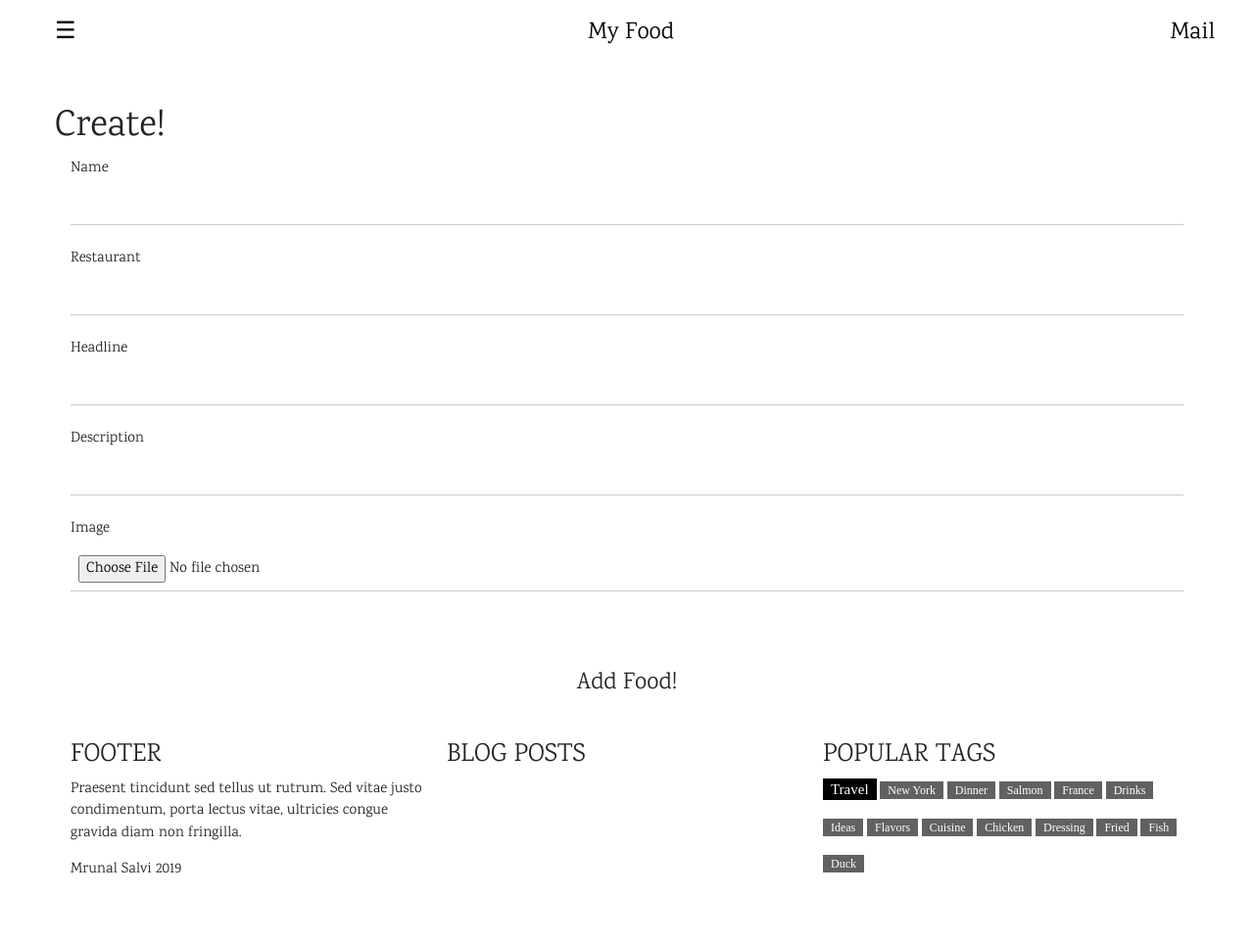
After one commit to msalvi96/delicious_food_blog, a Django app: page /foods/create in a window 1280 px wide. The commit adds this page. Shown: the whole page at 98% size. Run offline with Django 3.2, Linux system fonts and the light colour scheme; the visitor is signed in with stand-in values (Sample User, id 1); some libraries are stand-ins or nearby versions.

Commit message:
Added food create feature and fixed login logout bugs

```diff
--- a/foodblog/settings.py
+++ b/foodblog/settings.py
@@ -129,3 +129,6 @@ STATICFILES_DIRS = [
 
 STATIC_ROOT = os.path.join(BASE_DIR, 'static')
 STATIC_URL = '/static/'
+
+MEDIA_ROOT = os.path.join(BASE_DIR, 'media')
+MEDIA_URL = '/media/'
--- a/foodblog/templates/base.html
+++ b/foodblog/templates/base.html
@@ -58,8 +58,17 @@
     <body>
         <nav class="w3-sidebar w3-bar-block w3-card w3-top w3-xlarge w3-animate-left" style="display:none;z-index:2;width:40%;min-width:300px" id="mySidebar">
             <a href="javascript:void(0)" onclick="w3_close()" class="w3-bar-item w3-button">Close Menu</a>
+            {% if user.is_authenticated %}
+            <a href="{% url 'create' %}" onclick="w3_close()" class="w3-bar-item w3-button">Create</a>
+            <a href="javascript:{document.getElementById('logout').submit()}" onclick="">Logout</a>
+            <form id="logout" method="POST" action="{% url 'logout' %}">
+                {% csrf_token %}
+                <input type="hidden" />
+            </form>
+            {% else %}
             <a href="{% url 'signup' %}" onclick="w3_close()" class="w3-bar-item w3-button">Sign Up</a>
             <a href="{% url 'login' %}" onclick="w3_close()" class="w3-bar-item w3-button">Login</a>
+            {% endif %}
         </nav>
 
                   <!-- Top menu -->
--- a/foodblog/urls.py
+++ b/foodblog/urls.py
@@ -16,9 +16,12 @@ Including another URLconf
 from django.contrib import admin
 from django.urls import path, include
 from foods import views
+from django.conf import settings
+from django.conf.urls.static import static
 
 urlpatterns = [
     path('admin/', admin.site.urls),
     path('', views.home, name='home'),
     path('accounts/', include('accounts.urls')),
-]
+    path('foods/', include('foods.urls')),
+] + static(settings.MEDIA_URL, document_root=settings.MEDIA_ROOT)
--- a/foods/models.py
+++ b/foods/models.py
@@ -6,6 +6,7 @@ class Food(models.Model):
     name = models.CharField(max_length=255)
     pub_date = models.DateTimeField()
     restaurant = models.CharField(max_length=255)
+    headline = models.CharField(max_length=255, default='Bon Appetit!')
     description = models.TextField()
     image = models.ImageField(upload_to='images/')
     likes = models.IntegerField(default=1)
--- /dev/null
+++ b/foods/templates/foods/create.html
@@ -0,0 +1,38 @@
+<!DOCTYPE html>
+{% extends 'base.html' %}
+
+{% block content %}
+
+<h1>Create!</h1>
+
+<form class="w3-container" method="POST" action="{% url 'create' %}" enctype="multipart/form-data">
+    {% csrf_token %}
+
+    <label>Name</label>
+    <input class="w3-input" type="text" name="name">
+    <br>
+    <label>Restaurant</label>
+    <input class="w3-input" type="text" name="restaurant">
+    <br>
+    <label>Headline</label>
+    <input class="w3-input" type="text" name="headline">
+    <br>
+    <label>Description</label>
+    <input class="w3-input" type="textbox" name="description">
+    <br>
+    <label>Image</label>
+    <input class="w3-input" type="file" name="image">
+    <br>
+    {% if error %}
+    <br>
+    <div class="w3-panel w3-yellow w3-round w3-small">
+        <h4 class="w3-center">{{ error }}</h4>
+    </div>
+    {% endif %}
+    <br>
+    <br>
+    <input class="w3-button w3-block w3-ripple w3-round-xxlarge w3-xlarge" type="submit" value="Add Food!">
+
+</form>
+
+{% endblock %}
--- /dev/null
+++ b/foods/templates/foods/detail.html
@@ -0,0 +1,3 @@
+<!DOCTYPE html>
+
+{{ food.name }}
--- /dev/null
+++ b/foods/urls.py
@@ -0,0 +1,7 @@
+from django.urls import path, include
+from . import views
+
+urlpatterns = [
+    path('create', views.create, name='create'),
+    path('<int:food_id>', views.detail, name='detail'),
+]
--- a/foods/views.py
+++ b/foods/views.py
@@ -1,5 +1,33 @@
-from django.shortcuts import render
+from django.shortcuts import render, redirect, get_object_or_404
+from django.contrib.auth.decorators import login_required
+from .models import Food
+from django.utils import timezone
 
 # Create your views here.
 def home(request):
     return render(request, 'foods/home.html')
+
+@login_required
+def create(request):
+    if request.method == 'POST':
+        if request.POST['name'] and request.POST['restaurant'] and request.POST['headline'] and request.POST['description'] and request.FILES['image']:
+            food = Food()
+            food.name = request.POST['name']
+            food.restaurant = request.POST['restaurant']
+            food.headline = request.POST['headline']
+            food.description = request.POST['description']
+            food.image = request.FILES['image']
+            food.pub_date = timezone.datetime.now()
+            food.likes = 1
+            food.hunter = request.user
+            food.save()
+            return redirect('/foods/' + str(food.id))
+
+        else:
+            return render(request, 'foods/create.html', {'error': 'All fields must be valid'})
+    else:
+        return render(request, 'foods/create.html')
+
+def detail(request, food_id):
+    food = get_object_or_404(Food, pk=food_id)
+    return render(request, 'foods/detail.html', {'food': food})
```
Also changed, not shown: foods/migrations/0002_food_headline.py (added), images/087d17eb-500e-4b26-abd1-4f9ffa96a2c6.jpg (added), 1 other file.
